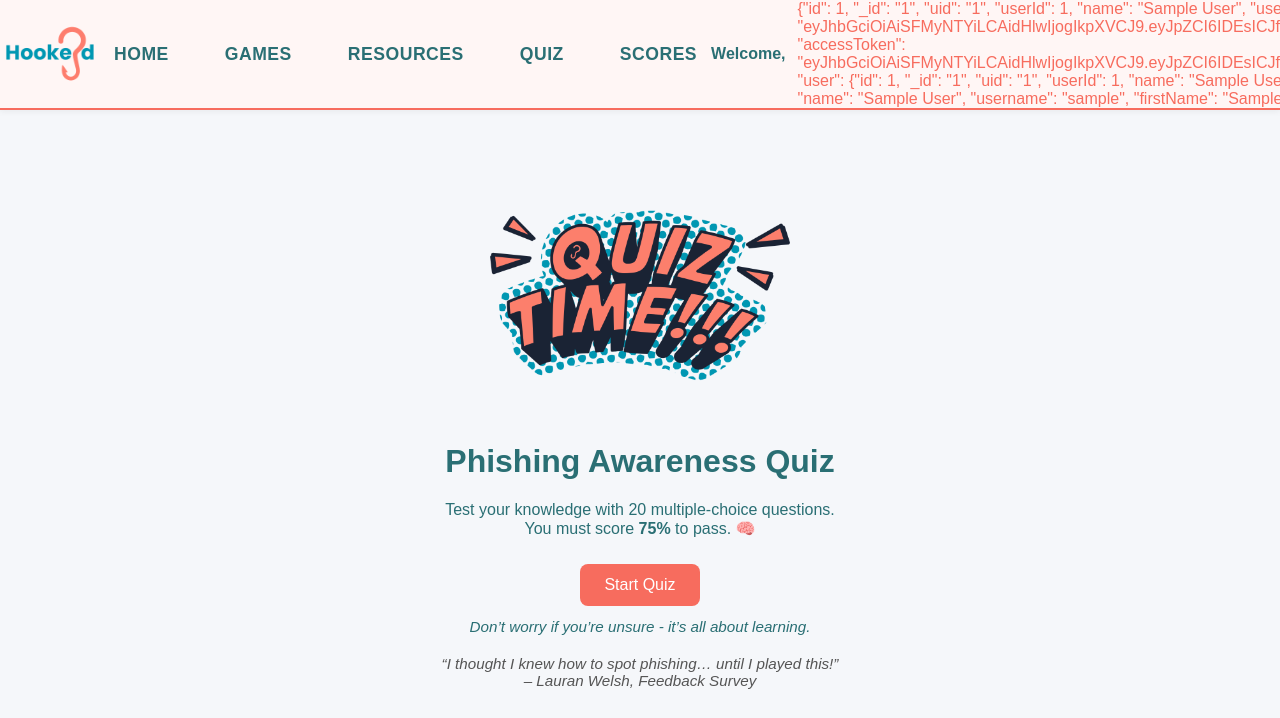
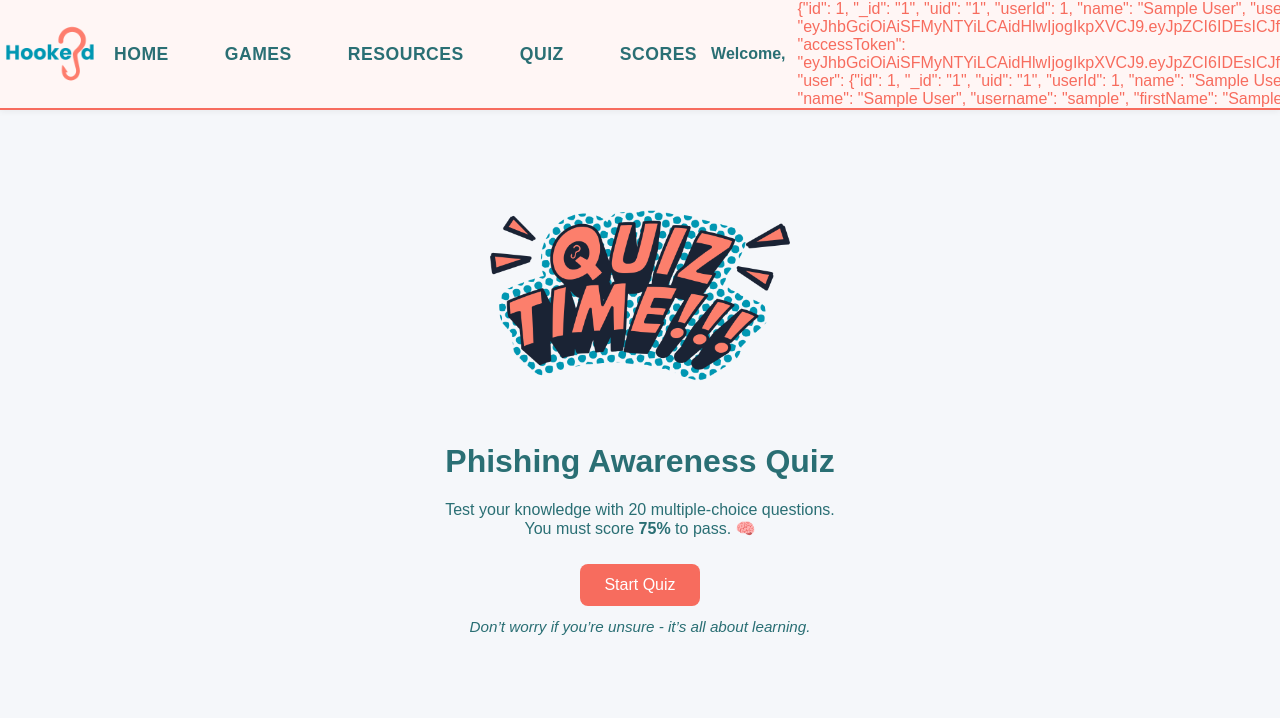
Before and after one commit to skeldrose/hooked, a website: page quiz.html in a window 1280 px wide. Shown: the top 718 px of the page. Drawn offline with Linux system fonts and the light colour scheme; sample sign-in values are in the browser's storage.

Commit message:
Hooked V9 Quiz Page Minor Update
Change to styling.

```diff
--- a/quiz.html
+++ b/quiz.html
@@ -119,14 +119,6 @@
   <button class="quiz-btn" onclick="startQuiz()">Start Quiz</button>
 
   <p class="start-cta-text">Don’t worry if you’re unsure - it’s all about learning.</p>
-
-  <section class="quiz-testimonial">
-    <blockquote>
-      “I thought I knew how to spot phishing… until I played this!”<br>
-      <cite>– Lauran Welsh, Feedback Survey</cite>
-    </blockquote>
-  </section>
-</div>
 
 
   <div id="quiz-screen" class="hidden">
```
